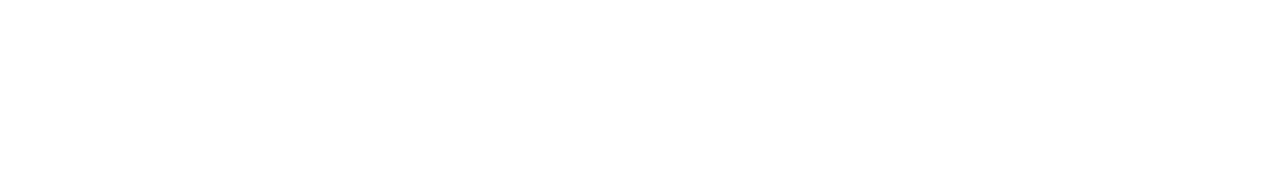
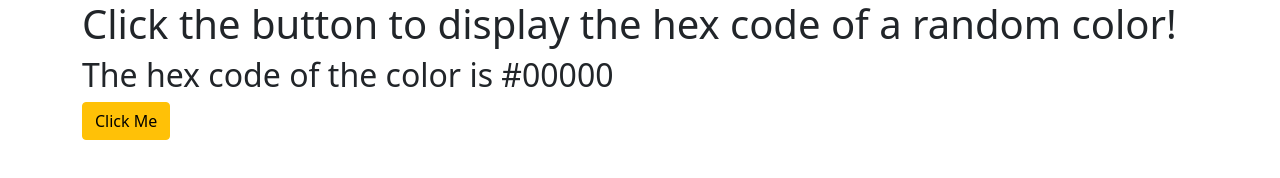
Before and after one commit to amilhousecunningham/js-hex-colors, a plain HTML site: page index.html in a window 1280 px wide. Drawn offline with nearby package versions, Linux system fonts and the light colour scheme.

Commit message:
created h1, h2, and button

```diff
--- a/index.html
+++ b/index.html
@@ -12,7 +12,14 @@
 </head>
 
 <body>
-
+    <div class="container">
+        <div class="hex-colors">
+            <h1>Click the button to display the hex code of a random color!</h1>
+            <h2>The hex code of the color is #<span id="hex-code">00000</span>
+            </h2>
+            <button onclick="changeColors()" type="button" class="btn btn-warning">Click Me</button>
+        </div>
+    </div>
     <script src="./script.js"></script>
 </body>
 </html>
```
